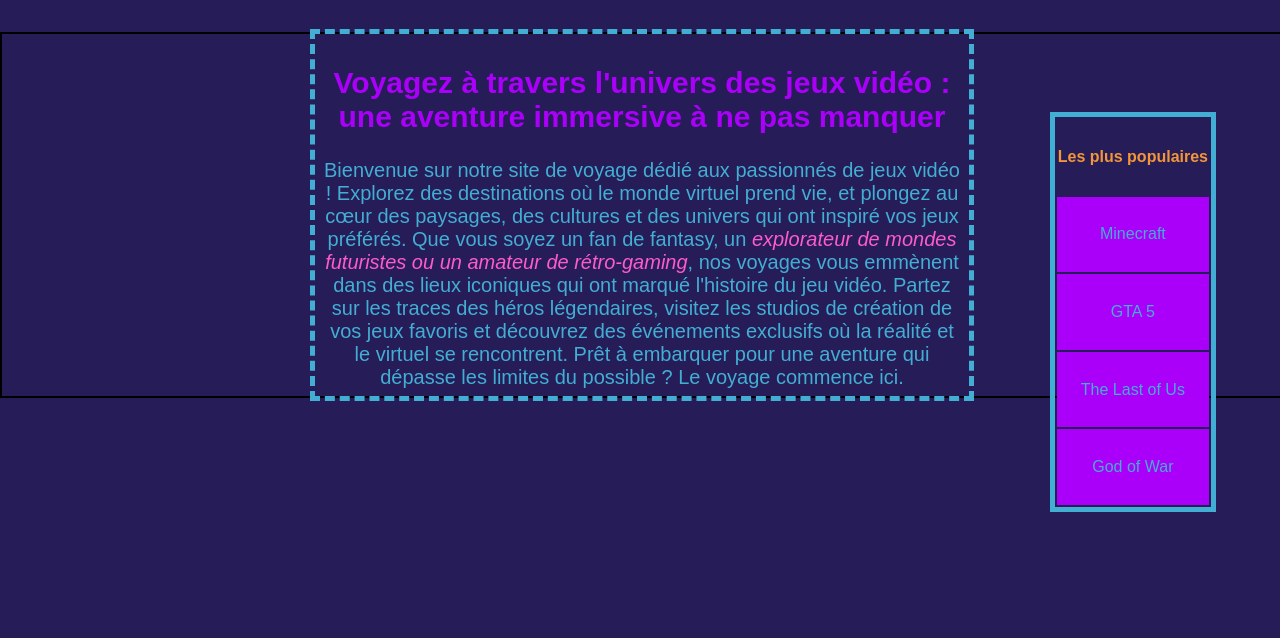
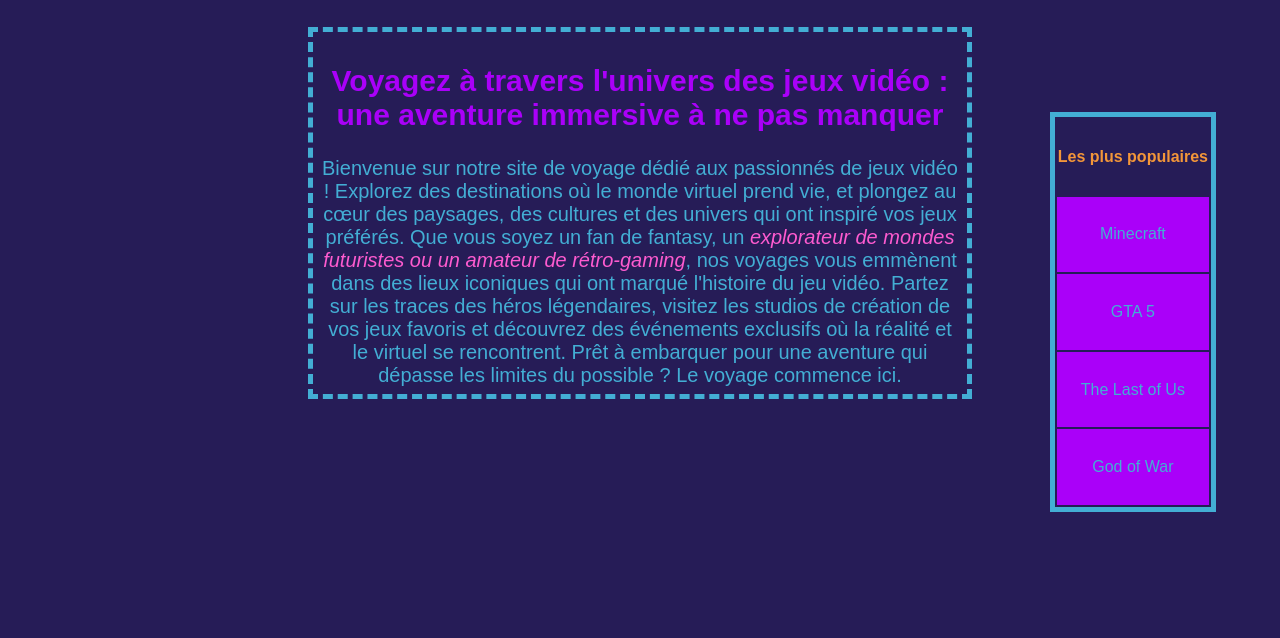
Before and after one commit to Yotacaz/Click-journeY, a PHP site: page /html/accueil.html in a window 1280 px wide. Shown: the part 80-718 px from the top of the page. Run offline with PHP 8.4, Linux system fonts and the light colour scheme.

Commit message:
retrait bordures noires

```diff
--- a/style.css
+++ b/style.css
@@ -570,7 +570,6 @@ button.col3:hover {
     display: flex;
     justify-content: center;
     align-items: center;
-    border: 2px solid black;
     width: 100%; /* On s'assure que le conteneur occupe toute la largeur de l'écran */
 
 }
@@ -670,7 +669,6 @@ button.col3:hover {
 .resultat{
 position: relative;
 top: 3px;
-border: 2px solid black;
 max-height: 40%;
 max-width: 80%;
 display: flex;
```
